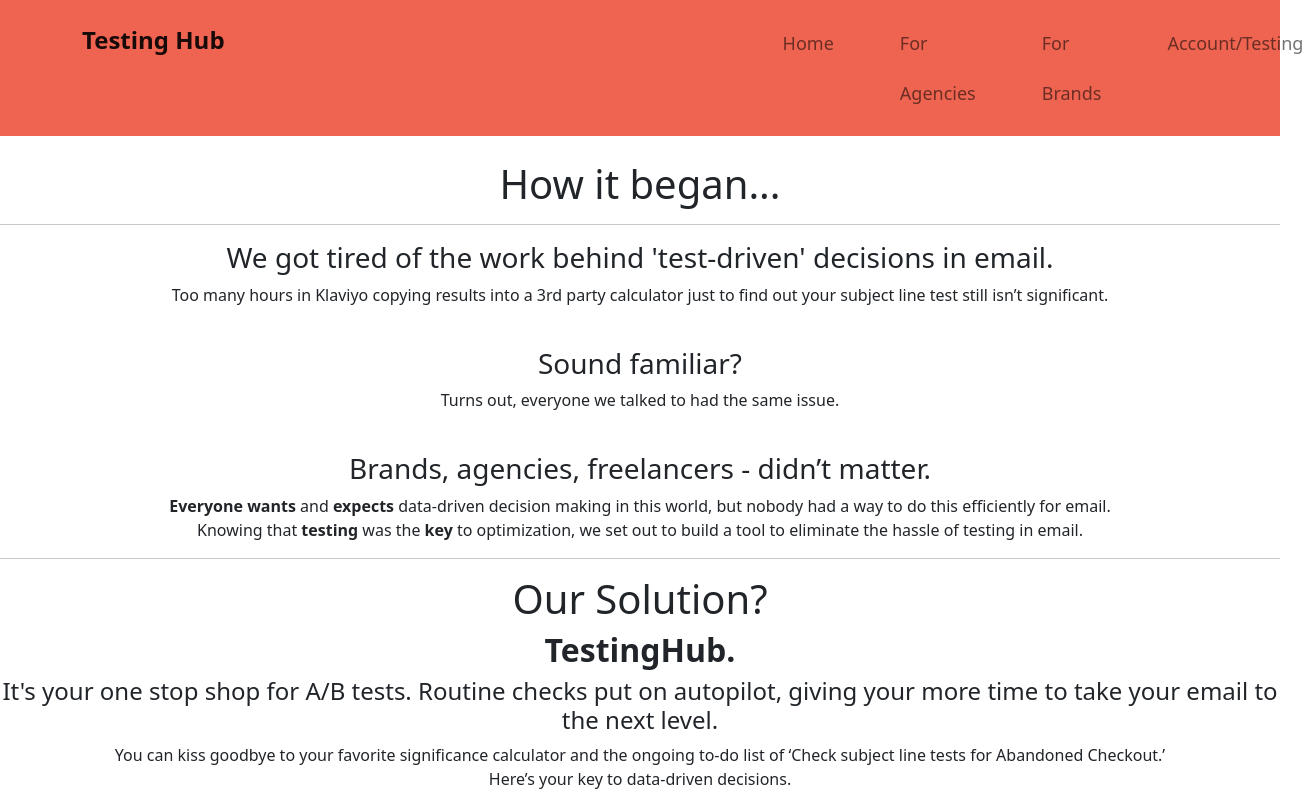
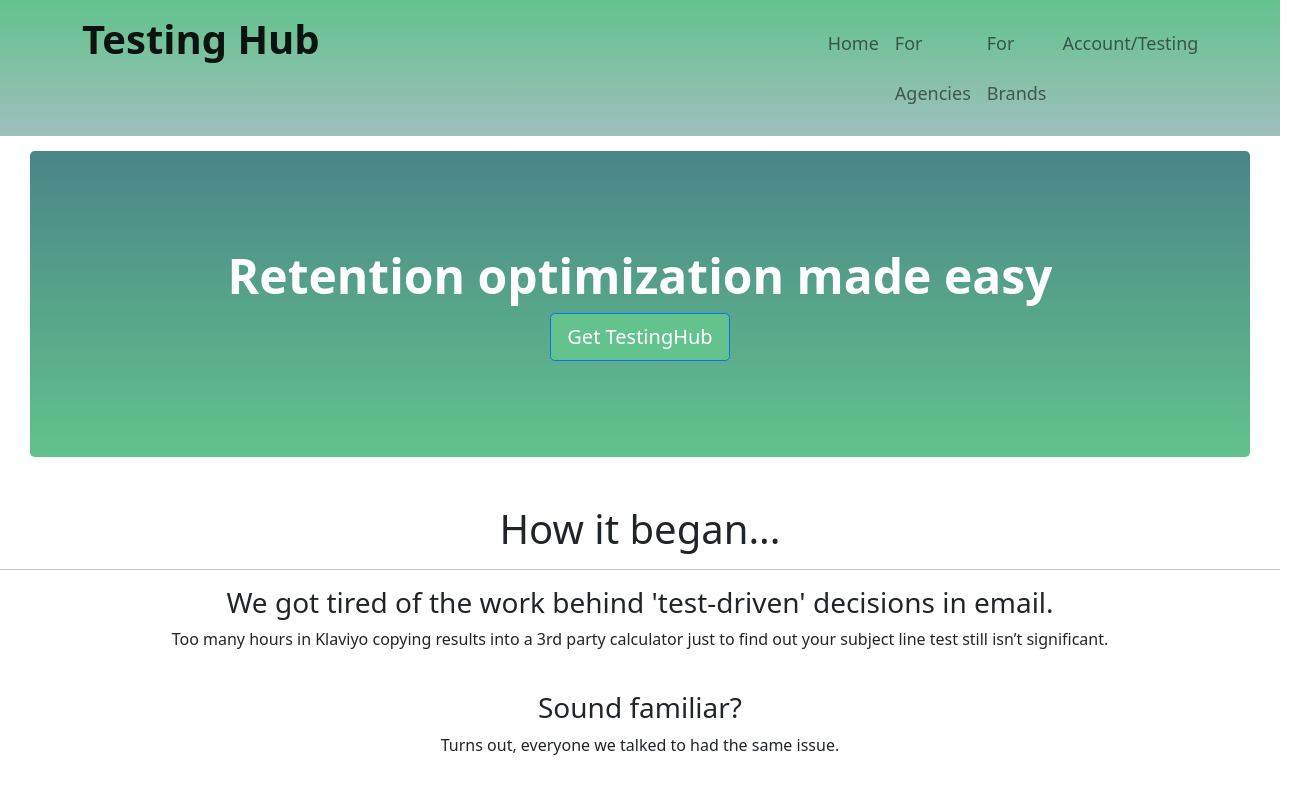
Before and after one commit to anhvungoc21/testing-hub, a Next.js app in the folder testinghub-application/: page / in a window 1280 px wide. Shown: the top 800 px of the page, 1311 px wide, since content can reach past the window. Built offline with nearby package versions, Linux system fonts and the light colour scheme; no server answers.

Commit message:
Update UI

```diff
--- a/testinghub-application/components/Header.js
+++ b/testinghub-application/components/Header.js
@@ -52,7 +52,9 @@
           <Collapse isOpen={isOpen} navbar>
             <Nav className="m-auto" navbar>
               <NavbarBrand className="logo" href="/">
-                Testing Hub
+                <h1>
+                  <strong>Testing Hub</strong>
+                </h1>
               </NavbarBrand>
               <NavItem>
                 <NavLink className="navLink" href="/">
--- /dev/null
+++ b/testinghub-application/pages/home.js
@@ -0,0 +1,83 @@
+const Home = () => {
+  return (
+    <div>
+      <div className="center">
+        <div class="p-5 mb-4 bg-dark rounded-3 jumbotron">
+          <div class="container-fluid py-5">
+            <h1 class="display-5 fw-bold whiteText">
+              Retention optimization made easy
+            </h1>
+            <a
+              href="/account"
+              class="btn btn-primary btn-lg customButton "
+              type="button"
+            >
+              Get TestingHub
+            </a>
+          </div>
+        </div>
+      </div>
+
+      <div className="center">
+        <br></br>
+
+        <h1>How it began...</h1>
+        <hr></hr>
+        <h3>
+          We got tired of the work behind 'test-driven' decisions in email.{" "}
+        </h3>
+        <p>
+          Too many hours in Klaviyo copying results into a 3rd party calculator
+          just to find out your subject line test still isn’t significant.
+        </p>
+        <br></br>
+        <h3>Sound familiar?</h3>
+        <p>Turns out, everyone we talked to had the same issue.</p>
+        <br></br>
+
+        <h3>Brands, agencies, freelancers - didn’t matter.</h3>
+        <p>
+          <strong>Everyone wants</strong> and <strong>expects</strong>{" "}
+          data-driven decision making in this world, but nobody had a way to do
+          this efficiently for email.<br></br>
+          Knowing that <strong>testing</strong> was the <strong>key</strong> to
+          optimization, we set out to build a tool to eliminate the hassle of
+          testing in email.{" "}
+        </p>
+
+        <hr></hr>
+        <h1>Our Solution?</h1>
+        <h2>
+          <strong>TestingHub. </strong>
+        </h2>
+        <h4>
+          It's your one stop shop for A/B tests. Routine checks put on
+          autopilot, giving your more time to take your email to the next level.
+        </h4>
+
+        <p>
+          You can kiss goodbye to your favorite significance calculator and the
+          ongoing to-do list of ‘Check subject line tests for Abandoned
+          Checkout.’ <br></br>
+          Here’s your key to data-driven decisions.{" "}
+        </p>
+        <br></br>
+        <h3>What To Expect</h3>
+        <li>0 hours spent checking A/B tests🏝</li>
+        <li>Easy, real time updates of your subject line tests📊</li>
+        <li>Testing & decisions based on statistics, not gut feelings🔍</li>
+        <hr></hr>
+
+        <h2>Did we get your interest?</h2>
+        <p>
+          We're still putting the finishing touches on TestingHub, but we'd love
+          to get in touch. <br></br>
+          Drop your email below and we'll keep you posted on updates and our
+          release🔥
+        </p>
+      </div>
+    </div>
+  );
+};
+
+export default Home;
--- a/testinghub-application/pages/index.js
+++ b/testinghub-application/pages/index.js
@@ -1,5 +1,6 @@
 import Layout from "../components/Layout";
 import Header from "../components/Header";
+import Home from "./home";
 import Footer from "../components/Footer";
 
 const Index = () => {
@@ -7,68 +8,7 @@
     <div>
       <Layout pageTitle="Landing Page">
         <Header />
-        <div className="center">
-          <br></br>
-          <h1>How it began...</h1>
-          <hr></hr>
-          <h3>
-            We got tired of the work behind 'test-driven' decisions in email.{" "}
-          </h3>
-          <p>
-            Too many hours in Klaviyo copying results into a 3rd party
-            calculator just to find out your subject line test still isn’t
-            significant.
-          </p>
-          <br></br>
-          <h3>Sound familiar?</h3>
-          <p>Turns out, everyone we talked to had the same issue.</p>
-          <br></br>
-
-          <h3>Brands, agencies, freelancers - didn’t matter.</h3>
-          <p>
-            <strong>Everyone wants</strong> and <strong>expects</strong>{" "}
-            data-driven decision making in this world, but nobody had a way to
-            do this efficiently for email.<br></br>
-            Knowing that <strong>testing</strong> was the <strong>key</strong>{" "}
-            to optimization, we set out to build a tool to eliminate the hassle
-            of testing in email.{" "}
-          </p>
-
-          <hr></hr>
-          <h1>Our Solution?</h1>
-          <h2>
-            <strong>TestingHub. </strong>
-          </h2>
-          <h4>
-            It's your one stop shop for A/B tests. Routine checks put on
-            autopilot, giving your more time to take your email to the next
-            level.
-          </h4>
-
-          <p>
-            You can kiss goodbye to your favorite significance calculator and
-            the ongoing to-do list of ‘Check subject line tests for Abandoned
-            Checkout.’ <br></br>
-            Here’s your key to data-driven decisions.{" "}
-          </p>
-          <br></br>
-          <h3>What To Expect</h3>
-          <li>0 hours spent checking A/B tests🏝</li>
-          <li>Easy, real time updates of your subject line tests📊</li>
-          <li>Testing & decisions based on statistics, not gut feelings🔍</li>
-          <hr></hr>
-
-          <h2>Did we get your interest?</h2>
-          <p>
-            We're still putting the finishing touches on TestingHub, but we'd
-            love to get in touch. <br></br>
-            Drop your email below and we'll keep you posted on updates and our
-            release🔥
-          </p>
-        </div>
-
-        <hr></hr>
-
+        <Home />
         <Footer />
       </Layout>
     </div>
--- a/testinghub-application/styles/header.css
+++ b/testinghub-application/styles/header.css
@@ -1,13 +1,4 @@
-.header {
 
-
-  }
-
-  .header .nav-item {
-
-    padding-left: 50px;
-
-  }
 
   .header .navbar {
 
@@ -15,14 +6,17 @@
 
     line-height: 50px;
 
-    background: #EF6450;
+    background:   linear-gradient(
+      #62C38C,
+      rgba(44, 112, 112, 0.45)
+
+    )
 
   }
 
   .navLink {
       color: black;
       font-size: large;
-      font-weight: 400;
   }
 
   .header.sticky {
@@ -51,7 +45,11 @@
 
     width: 100%;
 
-    background: #fff;
+    background: linear-gradient(
+      #62C38C,
+      rgba(44, 112, 112, 0.45)
+
+    );
 
     box-shadow: 0px 6px 13px 0px rgb(0 0 0 / 6%);
 
@@ -74,7 +72,27 @@
   }
 
   .logo {
-      font-size:x-large;
-      font-weight: 800;
-      margin-right: 500px;
+    margin-right: 500px;
   }
+
+  .jumbotron{
+    margin:15px 30px 0px 30px;
+    border-radius:10px;
+      background:
+  linear-gradient(
+    rgba(125, 250, 250, 0.45),
+    #62C38C
+  )
+  }
+
+  .customButton {
+    background-color: #62C38C;
+  }
+
+  .customButton:hover {
+    background-color: #72FCD0;
+  }
+
+  .whiteText {
+    color: white;;
+  }
--- /dev/null
+++ b/testinghub-application/styles/index.css
@@ -0,0 +1,6 @@
+.standardButton {
+    background-color: #62C38C;
+}
+:hover .standardButton {
+    background-color: #5CE6E1;
+}
```
Also changed, not shown: testinghub-application/components/Layout.js (+5 -20 lines).
